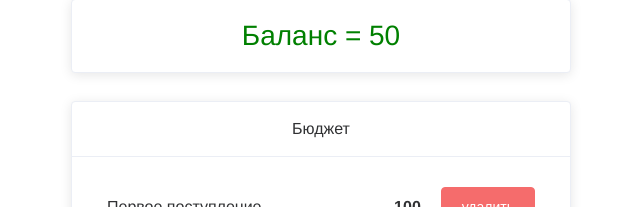
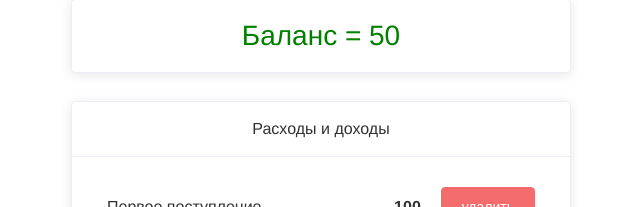
Before and after one commit to agdobrynin/udemy-budget, a Vue app: page / in a window 1280 px wide. Shown: the part 477-684 px from the top of the page, without its empty margins (319-959 px from the left). Built offline with nearby package versions, Linux system fonts and the light colour scheme.

Commit message:
New title in Budget list component

```diff
--- a/src/components/BudgetList.vue
+++ b/src/components/BudgetList.vue
@@ -33,7 +33,7 @@ export default {
   },
 
   data: () => ({
-    header: "Бюджет",
+    header: "Расходы и доходы",
   }),
 
   computed: {
```
